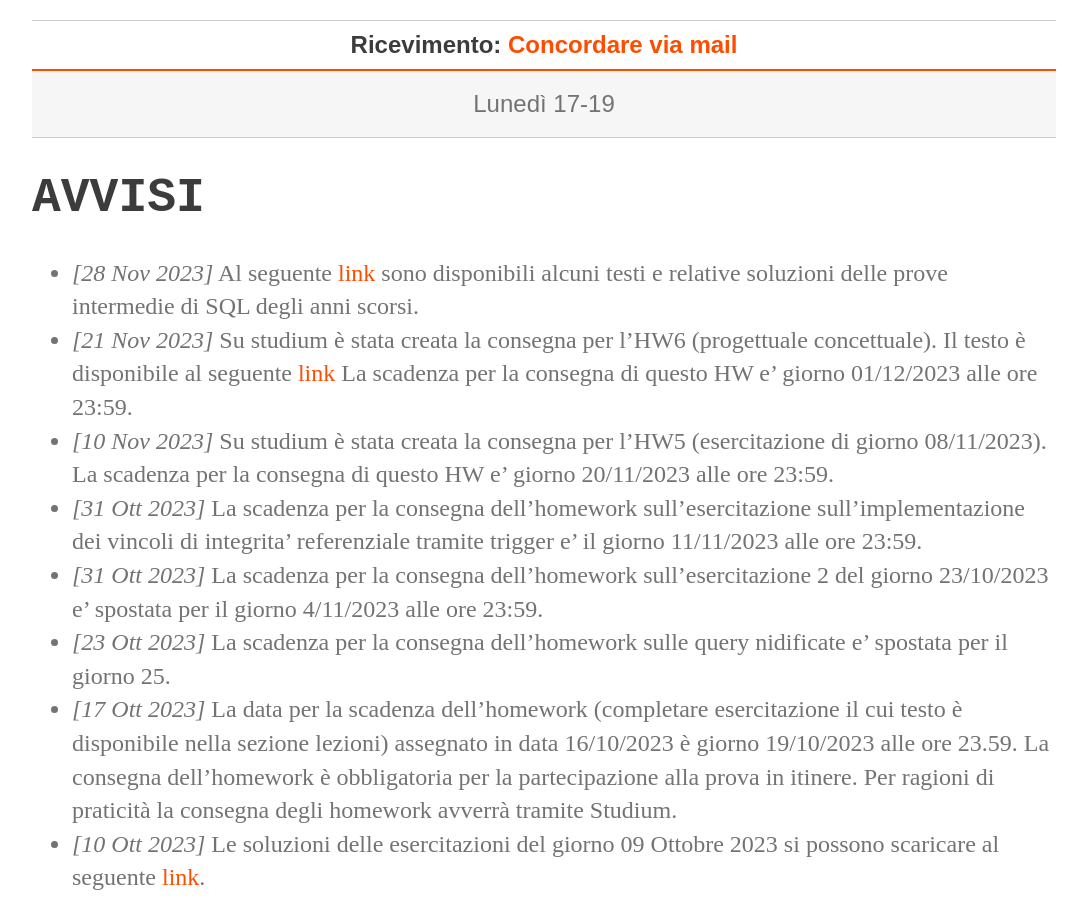
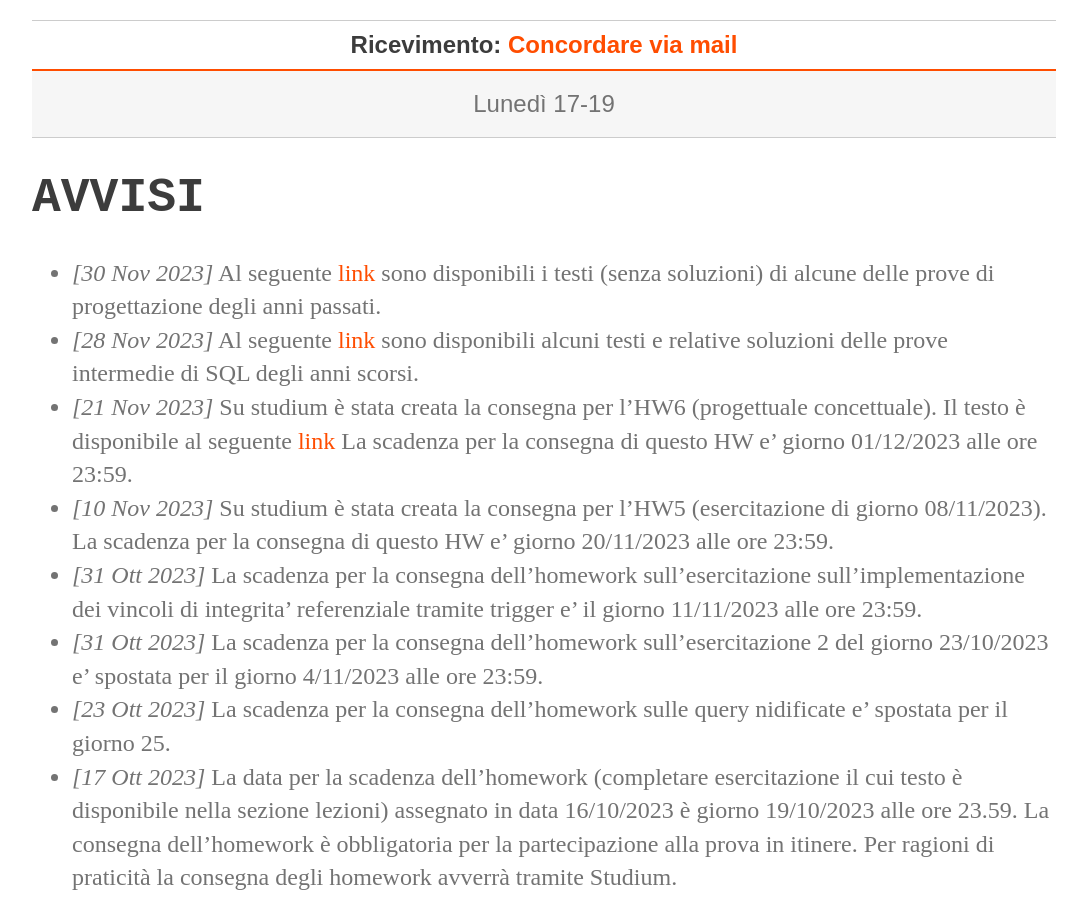
Before and after one commit to perceivelab/database-course, a Jekyll site: the page built from index.md, in a window 1280 px wide and 900 px high, scrolled down 440 px. Shown: the whole window, without its empty margins (96-1183 px from the left). Built offline with Jekyll 4.4.1, drawn with Linux system fonts in a browser that asks for light colours.

Commit message:
Update index.md

```diff
--- a/index.md
+++ b/index.md
@@ -20,6 +20,7 @@ layout: default
 
 
 # AVVISI
+- *[30 Nov 2023]* Al seguente [link](https://drive.google.com/file/d/1NsUD0S-Za3rHmdlJ6wj-eYclzNrcMTDU/view?usp=sharing) sono disponibili i testi (senza soluzioni) di alcune delle prove di progettazione degli anni passati.
 - *[28 Nov 2023]* Al seguente [link](https://drive.google.com/file/d/1SKFW3eZT4eWaFEGpLWVNa1bgKL_qHsxg/view?usp=sharing) sono disponibili alcuni testi e relative soluzioni delle prove intermedie di SQL degli anni scorsi.
 - *[21 Nov 2023]* Su studium è stata creata la consegna per l'HW6 (progettuale concettuale). Il testo è disponibile al seguente [link](https://drive.google.com/file/d/1Zqa9cG7AU2IWQW-qrpkerJSD9imdf0Y9/view) La scadenza per la consegna di questo HW e' giorno 01/12/2023 alle ore 23:59.
 - *[10 Nov 2023]* Su studium è stata creata la consegna per l'HW5 (esercitazione di giorno 08/11/2023). La scadenza per la consegna di questo HW e' giorno 20/11/2023 alle ore 23:59.
```
